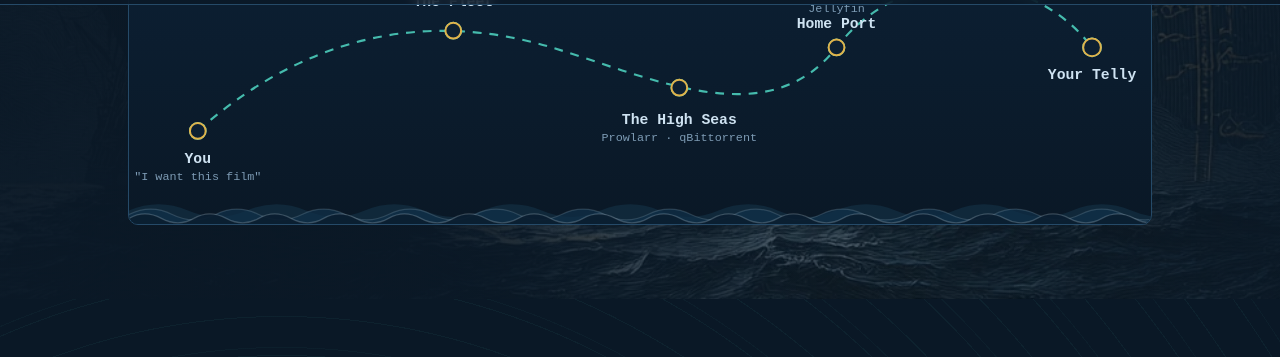
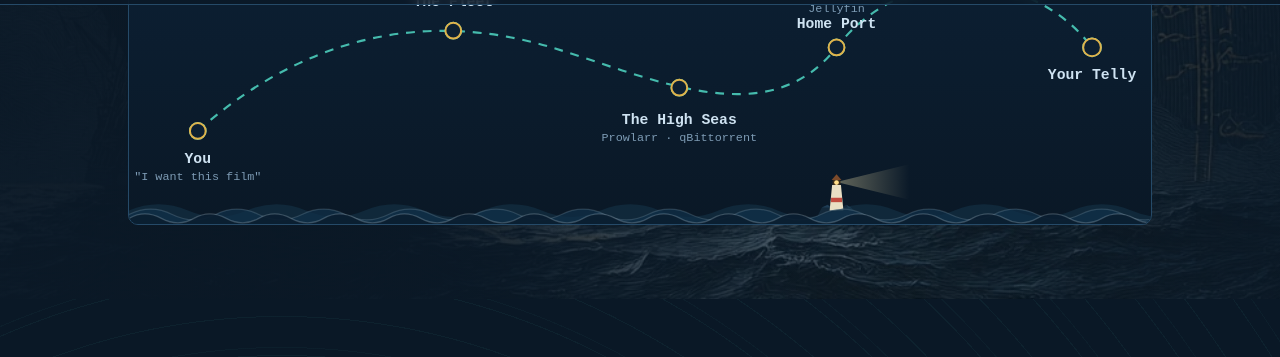
Before and after one commit to SanguPackage/htpc, a Jekyll site: the page built from index.md, in a window 1280 px wide and 900 px high, scrolled down 617 px. Shown: the part 93-450 px from the top of the window. Built offline with Jekyll 4.4.1, drawn with Linux system fonts in a browser that asks for light colours.

Commit message:
Enrich voyage-map: delivery cargo, lighthouse, shooting star
- Relabel Home Port to Jellyfin and rename The Seas to The High Seas
- Ship carries a fetched film reel from Home Port to Your Telly
- Add a lighthouse on a rocky islet below Home Port with a beam that
  does a full 360deg turn (front-facing flare, dark on the back pass)
- Add an occasional shooting star across the night sky

```diff
--- a/_includes/pirate/voyage-map.html
+++ b/_includes/pirate/voyage-map.html
@@ -33,6 +33,19 @@
       <circle cx="834" cy="26" r="1.5"><animate attributeName="opacity" values=".25;1;.25" dur="2.9s" begin=".4s"  repeatCount="indefinite"/></circle>
       <circle cx="892" cy="44" r="1.1"><animate attributeName="opacity" values=".25;1;.25" dur="2.5s" begin="1.2s" repeatCount="indefinite"/></circle>
     </g>
+  </g>
+  <!-- shooting star: rare diagonal streak. The motion travels only during the first
+       ~12% of an 11s cycle then parks at the end point (keyPoints hold) and the flash
+       is gated to the same window, so it reads as an occasional event, not a loop. -->
+  <g class="shooting-star" fill="#eaf2fb">
+    <g>
+      <circle r="1.6"/>
+      <path d="M0,0 L-24,-0.9 L-24,0.9 Z" opacity=".55"/>
+      <animate attributeName="opacity" begin="3s" dur="11s" repeatCount="indefinite"
+               keyTimes="0;.02;.09;.12;1" values="0;1;1;0;0"/>
+    </g>
+    <animateMotion begin="3s" dur="11s" repeatCount="indefinite" rotate="auto"
+                   calcMode="linear" keyTimes="0;.12;1" keyPoints="0;1;1" path="M872,22 L706,74"/>
   </g>
   <!-- compass -->
   <g transform="translate(958 54)" opacity=".85">
@@ -122,6 +135,46 @@
     <circle cx="709" cy="328" r="1.6" opacity="0"><animate attributeName="cy" begin="brD.begin+2.35s" dur=".55s" values="328;313"/><animate attributeName="opacity" begin="brD.begin+2.35s" dur=".55s" values=".85;0"/></circle>
     <circle cx="720" cy="328" r="1.6" opacity="0"><animate attributeName="cy" begin="brD.begin+2.35s" dur=".55s" values="328;315"/><animate attributeName="opacity" begin="brD.begin+2.35s" dur=".55s" values=".85;0"/></circle>
   </g>
+  <!-- lighthouse below Home Port, guiding the ship in. Drawn before the waves so the
+       crests lap over its base (stands in the surf); beam slowly searches the upper sea. -->
+  <g class="lighthouse" transform="translate(720 316)">
+    <defs>
+      <linearGradient id="beam" x1="0" y1="0" x2="1" y2="0">
+        <stop offset="0" stop-color="#f4e6b0" stop-opacity=".38"/>
+        <stop offset="1" stop-color="#f4e6b0" stop-opacity="0"/>
+      </linearGradient>
+      <radialGradient id="flare">
+        <stop offset="0" stop-color="#fff2c8" stop-opacity=".95"/>
+        <stop offset="1" stop-color="#f4e6b0" stop-opacity="0"/>
+      </radialGradient>
+    </defs>
+    <!-- lantern light doing a full 360° turn about the vertical axis. In this side view the
+         beam's horizontal extent is its projection = sin(angle), sweeping 0 -> right -> 0 ->
+         left -> 0 per turn. The two zero-crossings are the beam pointing at the viewer (t=0/1,
+         paired with the flare flash below) and away (t=.5, silent) — that front/back asymmetry
+         is what reads as one continuous rotation rather than a left-right bounce.
+         Scale is about the apex (x=0), which is why the beam lives in its own translated g. -->
+    <g transform="translate(0 -29)">
+      <path d="M0,0 L74,-18 L74,18 Z" fill="url(#beam)">
+        <animateTransform attributeName="transform" type="scale" calcMode="linear"
+                          values="0 1;1 1;0 1;-1 1;0 1" keyTimes="0;.25;.5;.75;1"
+                          dur="6s" repeatCount="indefinite"/>
+      </path>
+    </g>
+    <!-- rocky islet so the tower stands on something instead of floating in open water -->
+    <path d="M-22,11 L-15,-3 L-9,-6 L-3,-2 L0,-7 L4,-3 L10,-6 L16,-2 L22,11 Z" fill="#13293b"/>
+    <path d="M-15,-3 L-9,-6 L-6,-3 Z M0,-7 L4,-3 L1,-2 Z M10,-6 L16,-2 L12,-2 Z" fill="#24455f" opacity=".7"/>
+    <path d="M-7,0 L7,0 L4.5,-26 L-4.5,-26 Z" fill="#e9dfc4"/>
+    <rect x="-5.6" y="-13" width="11.2" height="4.5" fill="#c14b3f"/>
+    <rect x="-4" y="-31" width="8" height="5" rx="1" fill="#3a2c1a"/>
+    <path d="M-5,-31 L5,-31 L0,-37 Z" fill="#7c4a2a"/>
+    <circle cx="0" cy="-28.5" r="2.4" fill="#ffdd88">
+      <animate attributeName="opacity" values=".7;1;.7" dur="2.4s" repeatCount="indefinite"/></circle>
+    <!-- flash as the beam comes around to face the viewer (t=0/1 of the 6s turn) -->
+    <circle cx="0" cy="-28.5" r="15" fill="url(#flare)" opacity="0">
+      <animate attributeName="opacity" values="1;0;0;0;1" keyTimes="0;.14;.5;.86;1"
+               dur="6s" repeatCount="indefinite"/></circle>
+  </g>
   <!-- stormy sea: three swelling wave layers drifting against each other -->
   <g class="waves">
     <g>
@@ -159,6 +212,18 @@
         <path d="M-11,7 L12,7" stroke="#4a3018" stroke-width="1"/>
         <!-- bow foam -->
         <path d="M12.5,12.5 q4,0 6,2" fill="none" stroke="#e9dfc4" stroke-width="1" opacity=".7"/>
+        <!-- payload: the fetched film reel, carried on the aft deck from Home Port (t=.72)
+             to Your Telly. Fades in as the ship reaches port, resets when the voyage loops. -->
+        <g class="cargo" transform="translate(-6 -2)" opacity="0">
+          <circle r="5.2" fill="#e0b34a" opacity=".35"/>
+          <circle r="3.4" fill="#2a2015" stroke="#e0b34a" stroke-width=".8"/>
+          <circle r="1" fill="#e0b34a"/>
+          <circle cx="0"    cy="-2.2" r=".6" fill="#e0b34a"/>
+          <circle cx="2.1"  cy="0.7"  r=".6" fill="#e0b34a"/>
+          <circle cx="-2.1" cy="0.7"  r=".6" fill="#e0b34a"/>
+          <animate attributeName="opacity" dur="15s" repeatCount="indefinite"
+                   keyTimes="0;.68;.72;1" values="0;0;1;1"/>
+        </g>
         <animateTransform attributeName="transform" type="translate" values="0,-1;0,1;0,-1" dur="2.6s" repeatCount="indefinite"/>
       </g>
     </g>
```
